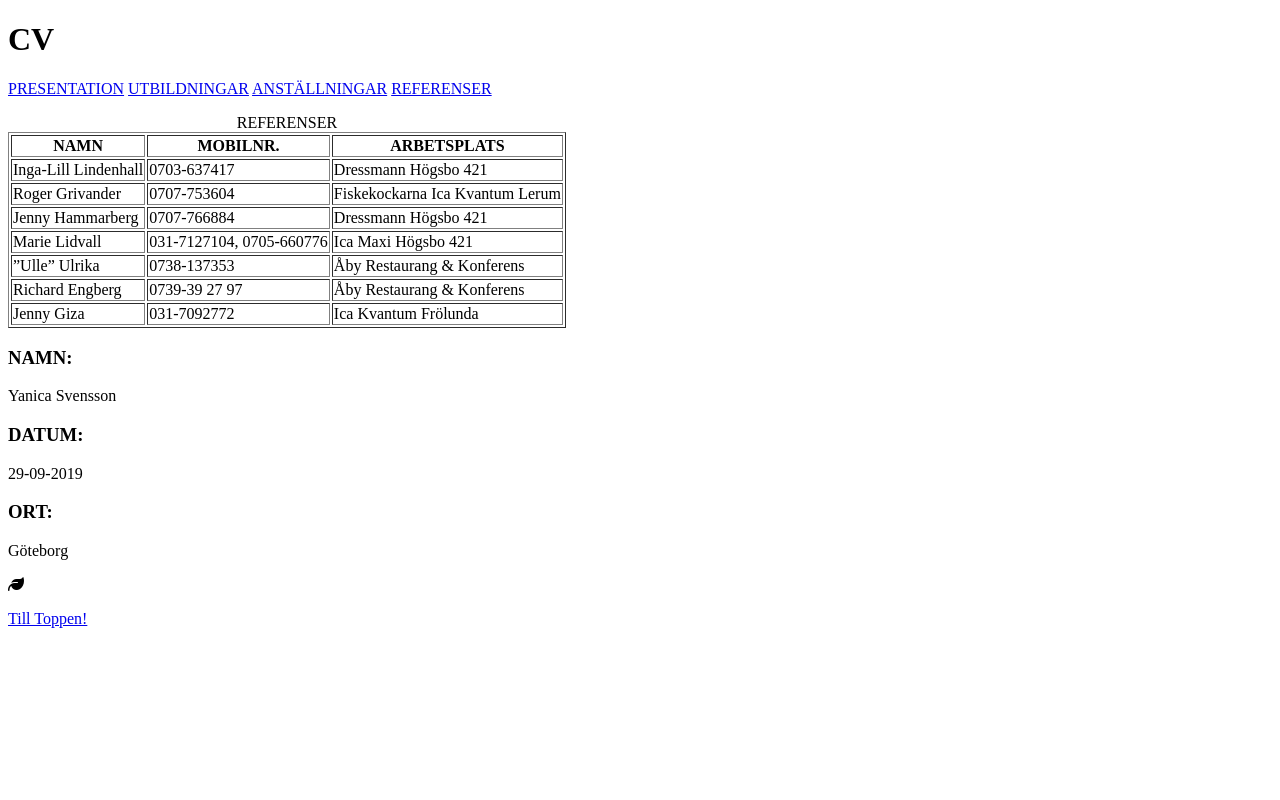
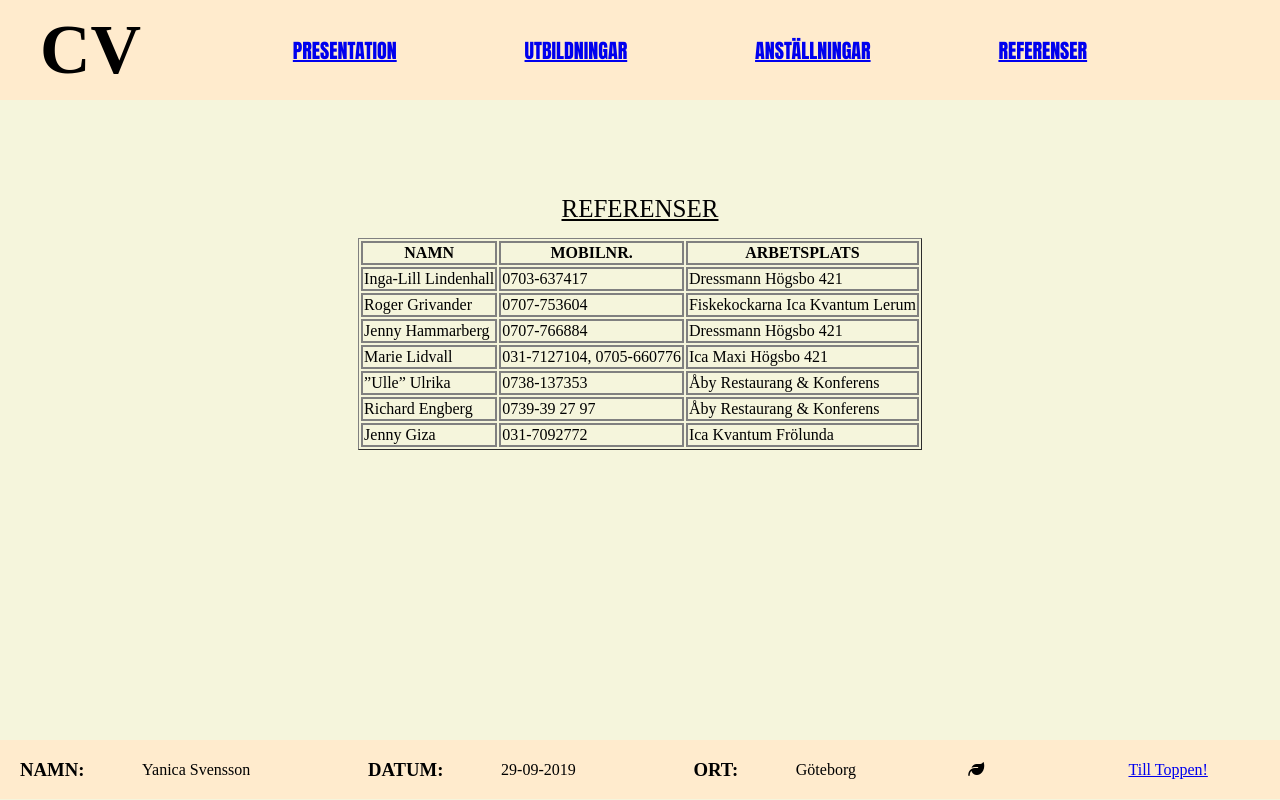
Before and after one commit to sweets86/CV, a plain HTML site: page reference.html in a window 1280 px wide. Drawn offline with Linux system fonts and the light colour scheme; the site is published under a folder, as on GitHub Pages, so addresses that start at the root find nothing.

Commit message:
Add relative path

```diff
--- a/reference.html
+++ b/reference.html
@@ -11,7 +11,7 @@
 
     <script src="https://kit.fontawesome.com/c9b461b663.js" crossorigin="anonymous"></script>
     <link href="https://fonts.googleapis.com/css?family=Cinzel&display=swap" rel="stylesheet">
-    <link rel="stylesheet" href="/reference.css">
+    <link rel="stylesheet" href="./reference.css">
 
 </head>
 
@@ -21,8 +21,8 @@
 
         <h1>CV</h1>
         <nav>
-            <p> <a href="/index.html">PRESENTATION</a> <a href="/qualifications.html">UTBILDNINGAR</a> <a
-                    href="/employments.html">ANSTÄLLNINGAR</a> <a href="/reference.html">REFERENSER</a> </p>
+            <p> <a href="./index.html">PRESENTATION</a> <a href="./qualifications.html">UTBILDNINGAR</a> <a
+                    href="./employments.html">ANSTÄLLNINGAR</a> <a href="./reference.html">REFERENSER</a> </p>
         </nav>
 
     </header>
```
